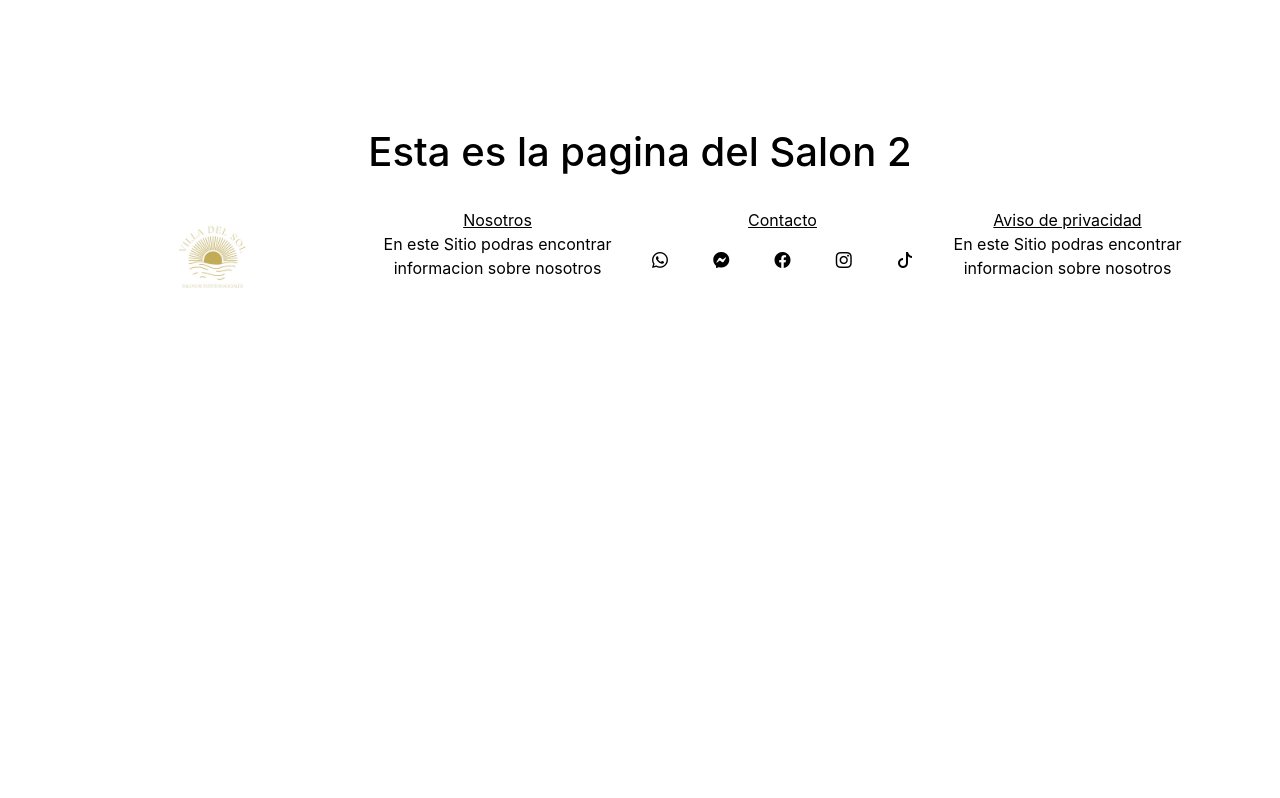
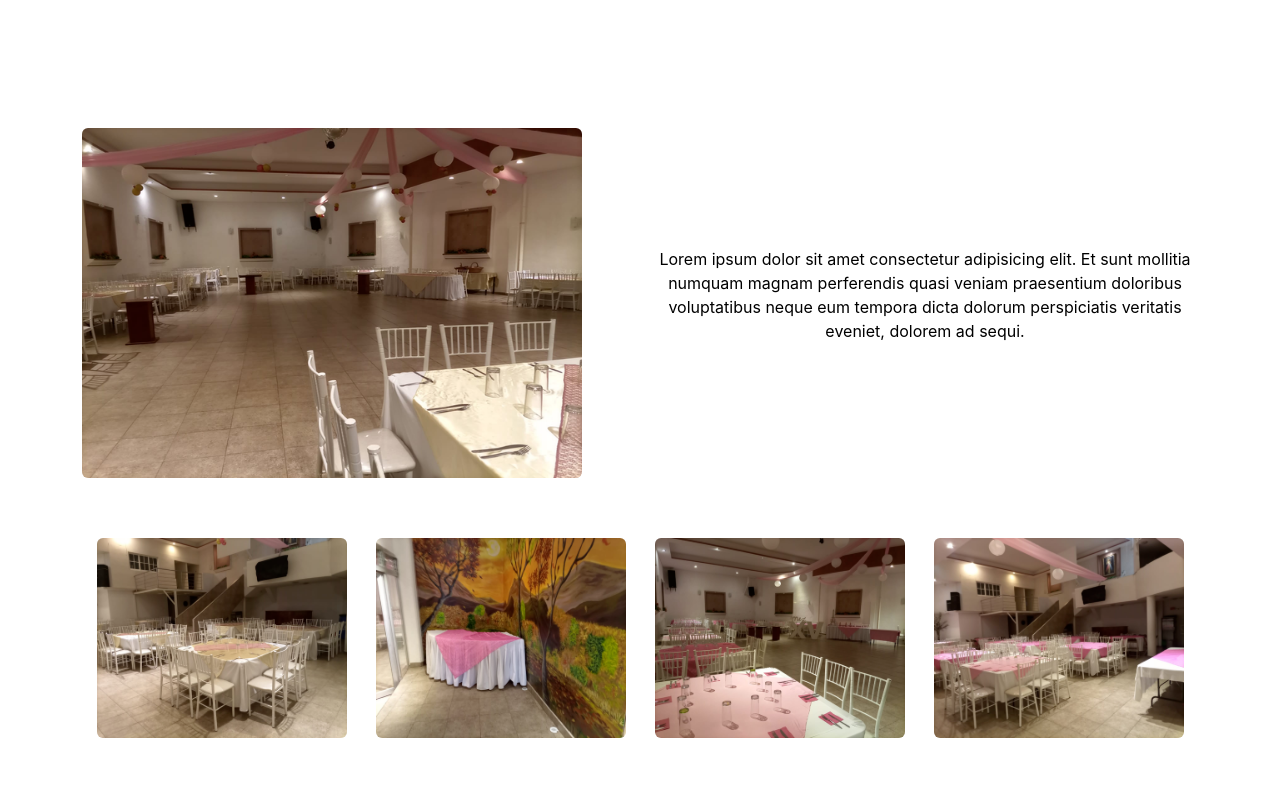
Before and after one commit to Alb20/pagina-villa, a React (Create React App) app: page /salon2 in a window 1280 px wide. Shown: the part 702-1500 px from the top of the page. Before the commit the page ends 1034 px from the top, so only its background shows below. Built offline with nearby package versions, Linux system fonts and the light colour scheme.

Commit message:
Se creo Paquetes 2 u Salon dos Completo

```diff
--- a/src/App.jsx
+++ b/src/App.jsx
@@ -7,7 +7,8 @@ import Salon1 from './components/Salon1';
 import Salon2 from './components/Salon2';
 import Contacto from './components/Contacto';
 import Citas from './components/Citas';
-// import PaquetesS1 from './components/PaquetesS1';
+import PaquetesS1 from './components/PaquetesS1';
+import PaquetesS2 from './components/PaquetesS2';
 
 function App() {
     return (
@@ -22,6 +23,8 @@ function App() {
                         <Route path = 'contacto' element = { < Contacto / >}/>
                         <Route path = 'citas' element = { < Citas / >}/>
                     </Route>
+                    <Route path='paquetesS1' element = {<PaquetesS1/>}></Route>
+                    <Route path='paquetesS2' element = {<PaquetesS2/>}></Route>
                 </Routes>
             </BrowserRouter>
         </div>
--- a/src/components/Index.jsx
+++ b/src/components/Index.jsx
@@ -23,7 +23,7 @@ const Index = () =>  {
                             </Link>
                         </div>
                         <div className=" col   col- lg-6  col- xxl-6">
-                            <Link to = '/salon2' className='d-flex aling-items-center justify-content-center'>
+                            <Link to = '/salon2'>
                                     <img src = "/images/Salon1/11.png"
                                     className = "float-none rounded float-start  ima-s2"
                                     alt = "React Bootstrap logo" />
--- /dev/null
+++ b/src/components/PaquetesS2.jsx
@@ -0,0 +1,19 @@
+import React from 'react'
+import Navbar from '../layouts/Navbar'
+import Footer from './Footer/Footer'
+
+const PaquetesS2 = () => {
+  return (
+    <div>
+
+    <Navbar/>
+
+    <Footer/>
+
+
+    </div>
+
+  )
+}
+
+export default PaquetesS2
--- a/src/components/Salon1.jsx
+++ b/src/components/Salon1.jsx
@@ -2,6 +2,7 @@ import React from 'react'
 import CarouselS1 from './Carusel/CarouselS1'
 import Footer from './Footer/Footer'
 import { Link } from 'react-router-dom'
+
 const salon1 = () => {
     return (
     <div>
@@ -10,18 +11,16 @@ const salon1 = () => {
                 <div className="container">
                     <div className="row">
                         <div className="col col-lg-6 col-xxl-6">
-                            <Link to = '/salon1' className=' d-flex aling-items-center justify-content-center'>
+
                                     <img src = "/images/Salon1/11.png"
                                     className = " float-start rounded float-start ima-s1"
                                     alt = "React Bootstrap logo" />
-                            </Link>
 
                         </div>
                         <div className="col col-lg-6 col-xxl-6 text center align-self-center">
                             <p >Lorem ipsum dolor sit amet consectetur adipisicing elit. Et sunt mollitia numquam magnam perferendis quasi veniam praesentium doloribus voluptatibus neque eum tempora dicta dolorum perspiciatis veritatis eveniet, dolorem ad sequi.</p>
                         </div>
                     </div>
-
                 <div className='container imgsespS1'>
                     <div className='row'>
                         <div className='col' id='imgs1'>
@@ -41,7 +40,6 @@ const salon1 = () => {
                 </div>
 
         </section>
-
             <div className="d-grid gap-2 col-6 mx-auto imgsespS1 ">
                 <Link to='/paquetesS1'>
                     <button className="btn btn-primary text-button" type="button"  > Paquetes </button>
--- a/src/components/Salon2.jsx
+++ b/src/components/Salon2.jsx
@@ -1,12 +1,48 @@
 import React from 'react'
 import CarouselS2 from './Carusel/CarouselS2'
 import Footer from './Footer/Footer'
+import { Link } from 'react-router-dom'
 const salon2 = () => {
   return (
     <div>
       <CarouselS2/>
-        <h1>Esta es la pagina del Salon 2</h1>
-        <Footer/>
+        <section className='imgsespS1'>
+                <div className="container ">
+                    <div className="row">
+                        <div className="col col-lg-6 col-xxl-6">
+                                    <img src = "/images/Salon1/11.png"
+                                    className = " float-start rounded float-start ima-s1"
+                                    alt = "React Bootstrap logo" />
+                        </div>
+                        <div className="col col-lg-6 col-xxl-6 text center align-self-center">
+                            <p >Lorem ipsum dolor sit amet consectetur adipisicing elit. Et sunt mollitia numquam magnam perferendis quasi veniam praesentium doloribus voluptatibus neque eum tempora dicta dolorum perspiciatis veritatis eveniet, dolorem ad sequi.</p>
+                        </div>
+                    </div>
+                <div className='container imgsespS1'>
+                    <div className='row'>
+                        <div className='col' id='imgs1'>
+                            <img src="/images/Salon1/1.png"  className='float-none rounded float-start'  alt="" />
+                        </div>
+                        <div className='col' id='imgs1'>
+                            <img src="/images/Salon1/2.png"  className='float-none rounded float-start'  alt="" />
+                        </div>
+                        <div className='col' id='imgs1'>
+                            <img src="/images/Salon1/3.png"  className='float-none rounded float-start'  alt="" />
+                        </div>
+                        <div className='col' id='imgs1'>
+                            <img src="/images/Salon1/4.png"  className='float-none rounded float-start'  alt="" />
+                        </div>
+                    </div>
+                </div>
+                </div>
+      </section>
+            <div className="d-grid gap-2 col-6 mx-auto imgsespS1 ">
+                <Link to='/paquetesS2'>
+                    <button className="btn btn-primary text-button" type="button"  > Paquetes </button>
+                </Link>
+            </div>
+
+      <Footer/>
     </div>
   )
 }
```
Lines whose indentation alone changed are shown as unchanged.
